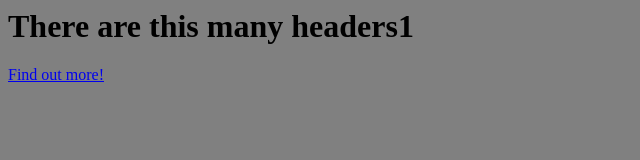
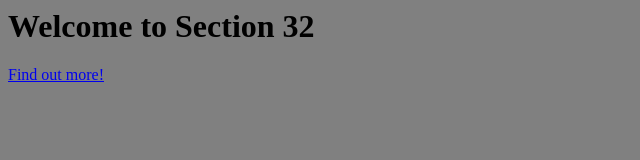
Before and after one commit to MikeSycle/section32, a plain HTML site: page index.html in a window 1280 px wide. Shown: the whole page, without its empty margins (0-640 px from the left). Drawn offline with Linux system fonts and the light colour scheme; files that its build step writes are made by us from their sources.

Commit message:
removed javascript footer

```diff
--- a/index.html
+++ b/index.html
@@ -10,7 +10,7 @@
 
         <footer>
             <script>
-                document.getElementById("mikeheader").innerText = "There are this many headers" + document.getElementsByClassName("header").length
+                // document.getElementById("mikeheader").innerText = "There are this many headers" + document.getElementsByClassName("header").length
             </script>
         </footer>
     </body>
```
